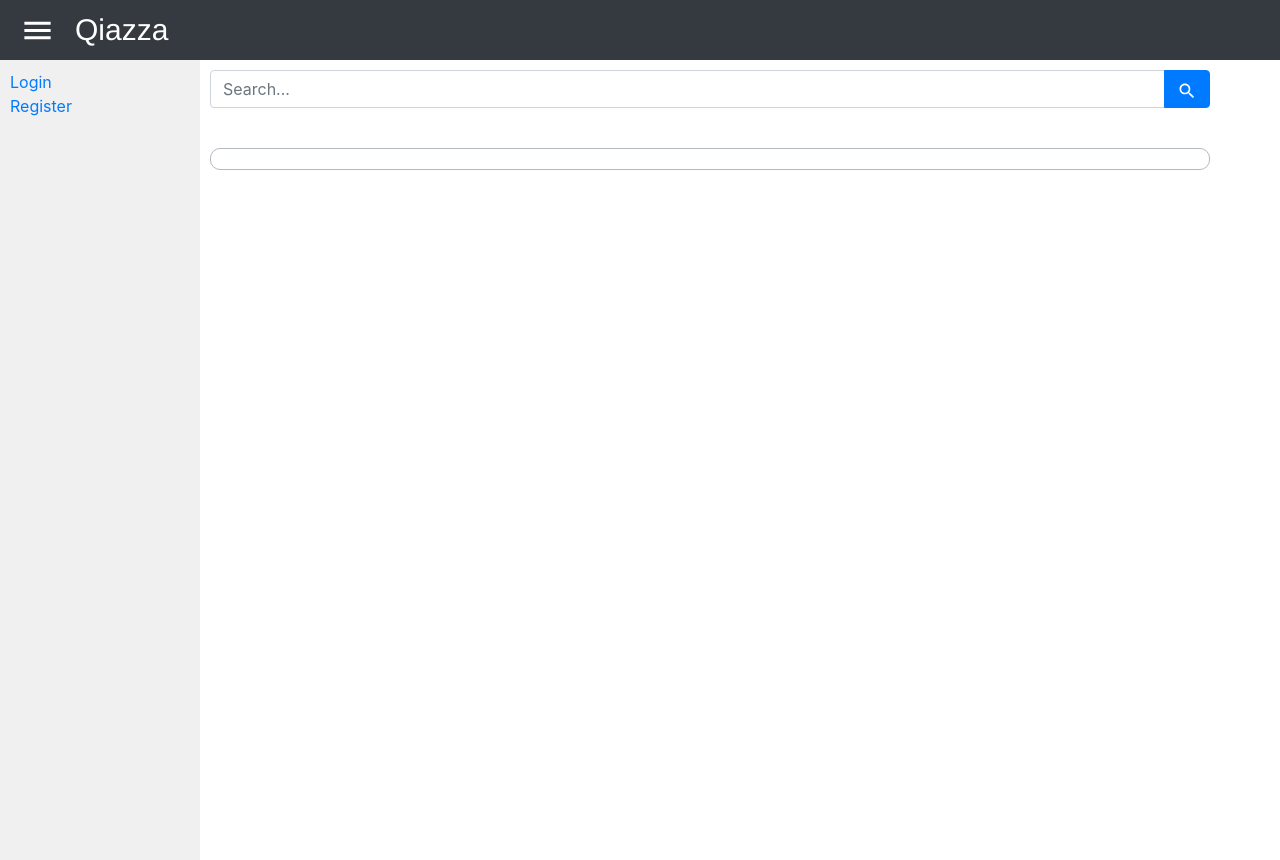
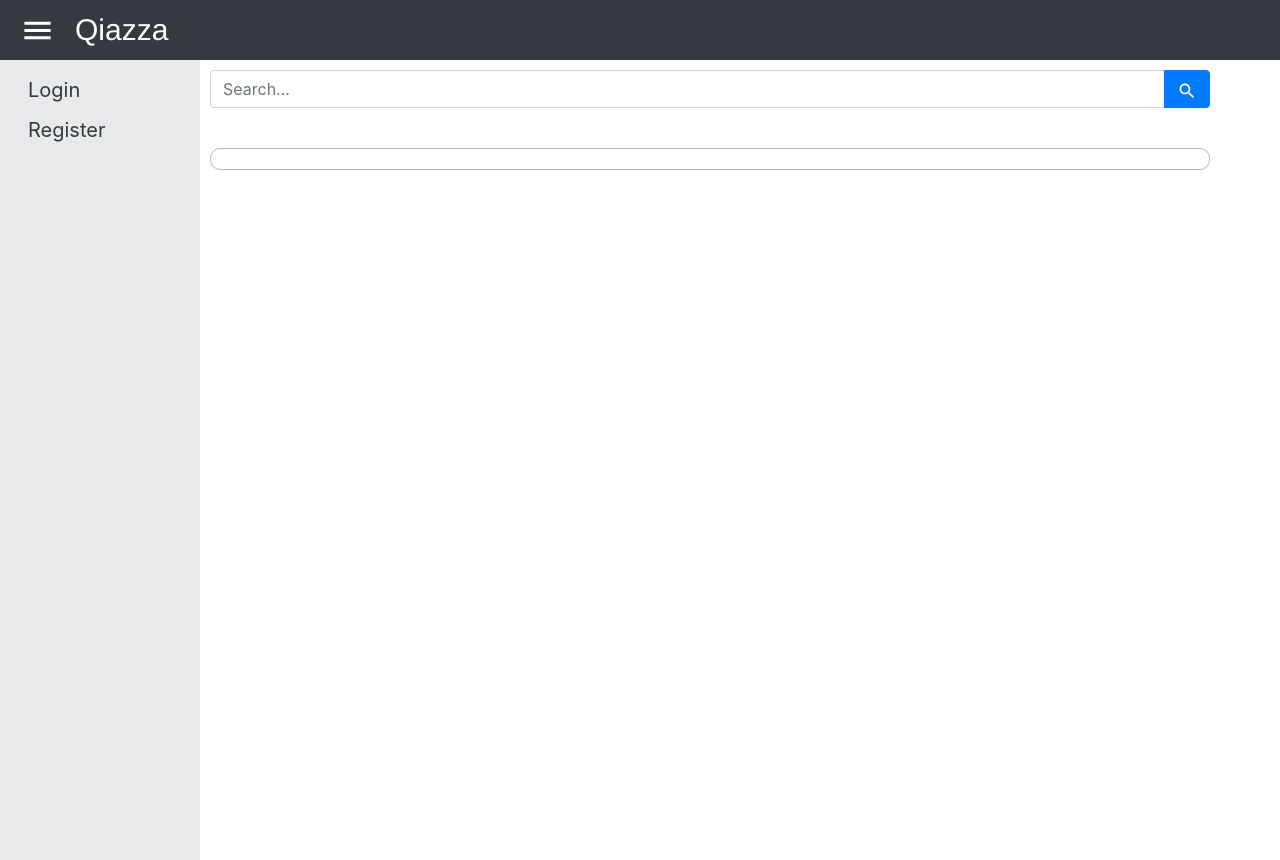
Before and after one commit to tap498775210/project97, a React (Create React App) app in the folder client/: page /search in a window 1280 px wide. After the commit the page ends 800 px from the top, so only its background shows below. Built offline with nearby package versions, Linux system fonts and the light colour scheme.

Commit message:
Applied css changes from frontend branch
main branch is now updated to commit 7f4c94d0a85a6b06897a3cd215257da2dfa011b7

next, need to add kexin's work.

```diff
--- a/client/src/App.css
+++ b/client/src/App.css
@@ -11,6 +11,9 @@
   padding-left: 20px;
   padding-right: 20px;
   margin: 0;
+
+  height: 60px;
+  position: fixed;
 }
 
 .navBar {
@@ -21,17 +24,32 @@
   font-family: Helvetica, sans-serif;
   font-size: 30px;
   color: white;
+
+  position: fixed;
+  margin-left: 75px;
 }
 
 .site {
   display: flex;
 }
 
-.sidebar {
-  transition-duration: .5s;
-}
-
 .main-body {
   flex: 1;
   padding: 10px;
+
+  margin-top: 60px;
 }
+
+.main-body-w-bar {
+  flex: 1;
+  padding: 10px;
+
+  margin-top: 60px;
+  margin-left: 200px;
+}
+
+@media screen and (max-width: 450px) {
+  .main-body-w-bar {
+    margin-left: 40%;
+  }
+}
--- a/client/src/App.js
+++ b/client/src/App.js
@@ -64,6 +64,7 @@ class App extends Component {
     console.log("App: userId: " + this.state.userId); // Debug
     console.log("App: username: " + this.state.username); // Debug
     console.log('App: loggedIn: ' + loggedIn);
+    const main_classname = showHideSidebar ? 'main-body-w-bar' : 'main-body';
     return (
       <React.Fragment>
         <Router>
@@ -81,7 +82,7 @@ class App extends Component {
 
           <div className="site">
             {showHideSidebar && <Sidebar loggedIn={loggedIn} className="sidebar" />}
-            <div className="main-body">
+            <div className={main_classname}>
               <Switch>
                 {/* <Route exact path="/" children={
                   <LoginForm setUser={this.setUser}/>
--- a/client/src/components/Register.js
+++ b/client/src/components/Register.js
@@ -112,7 +112,7 @@ function Register() {
           <Form.Label>Username</Form.Label>
           <Form.Control
             type="text"
-            placeholder="Please do not use your real username"
+            placeholder="username"
             value={username}
             onChange={updateUsername}
           />
@@ -121,7 +121,7 @@ function Register() {
           <Form.Label>Password</Form.Label>
           <Form.Control
             type="password"
-            placeholder="Please do not use your real password"
+            placeholder="password"
             value={password}
             onChange={updatePassword}
           />
--- a/client/src/components/Sidebar.css
+++ b/client/src/components/Sidebar.css
@@ -3,5 +3,29 @@
     height: calc(100vh - 60px);
     padding: 10px;
     width: 200px;
-    background: #f0f0f0;
+    /* background: #f0f0f0; */
+    background: #e8e9eb;
+    margin-top: 60px;
+    position: fixed;
 }
+
+a {
+    color: #353a40;
+}
+/* a:hover {
+    color: #353a40a4;
+} */
+
+li {
+    padding-top: 5px;
+    padding-bottom: 5px;
+    padding-left: 10%;
+    font-size: 20px;
+}
+
+
+@media screen and (max-width: 450px) {
+    .sidebar-body {
+        width: 40%;
+    }
+}
```
Also changed, not shown: client/src/components/Sidebar.js (+0 -17 lines), 1 other file (tests, documents, lock files or other folders).
